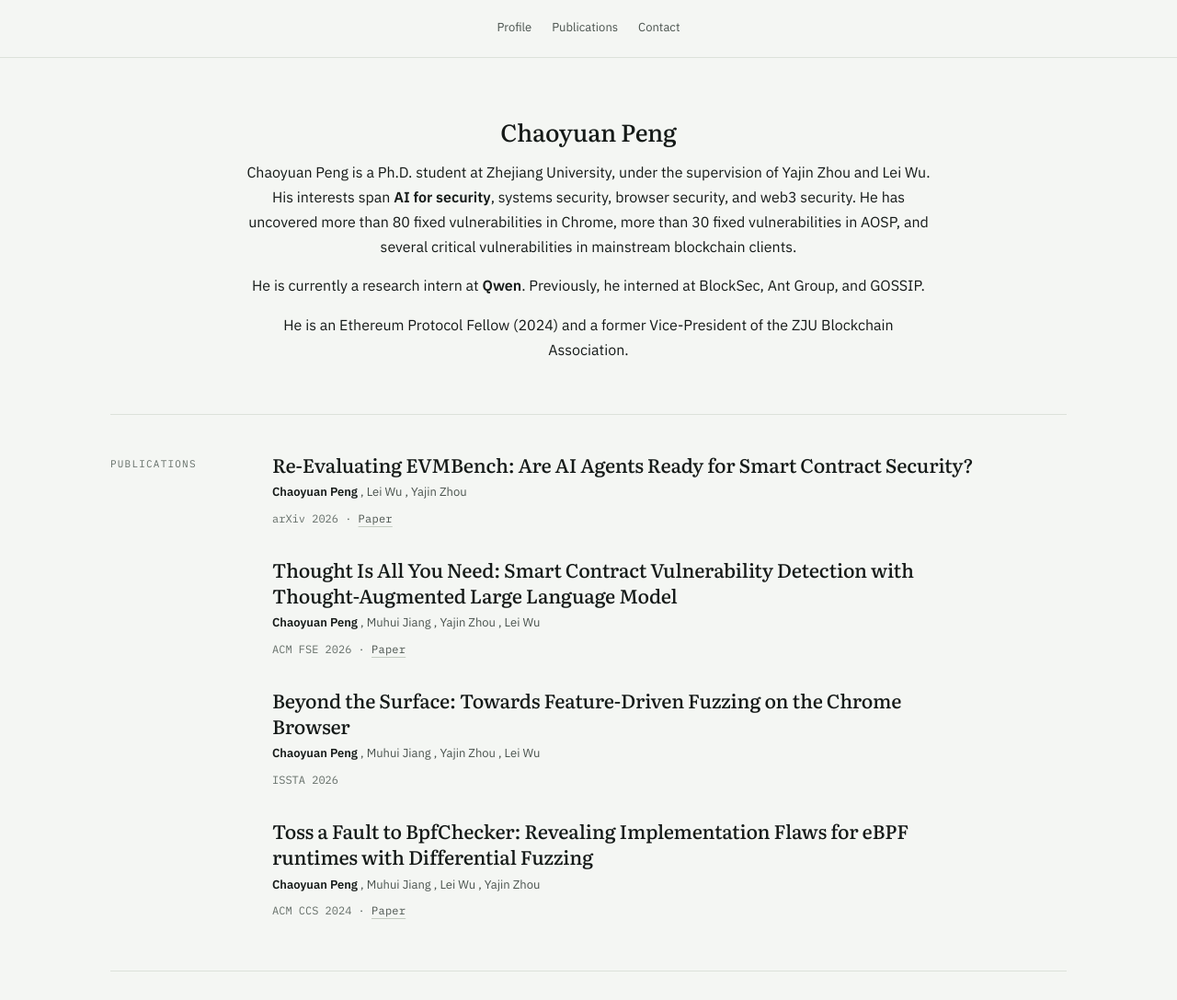
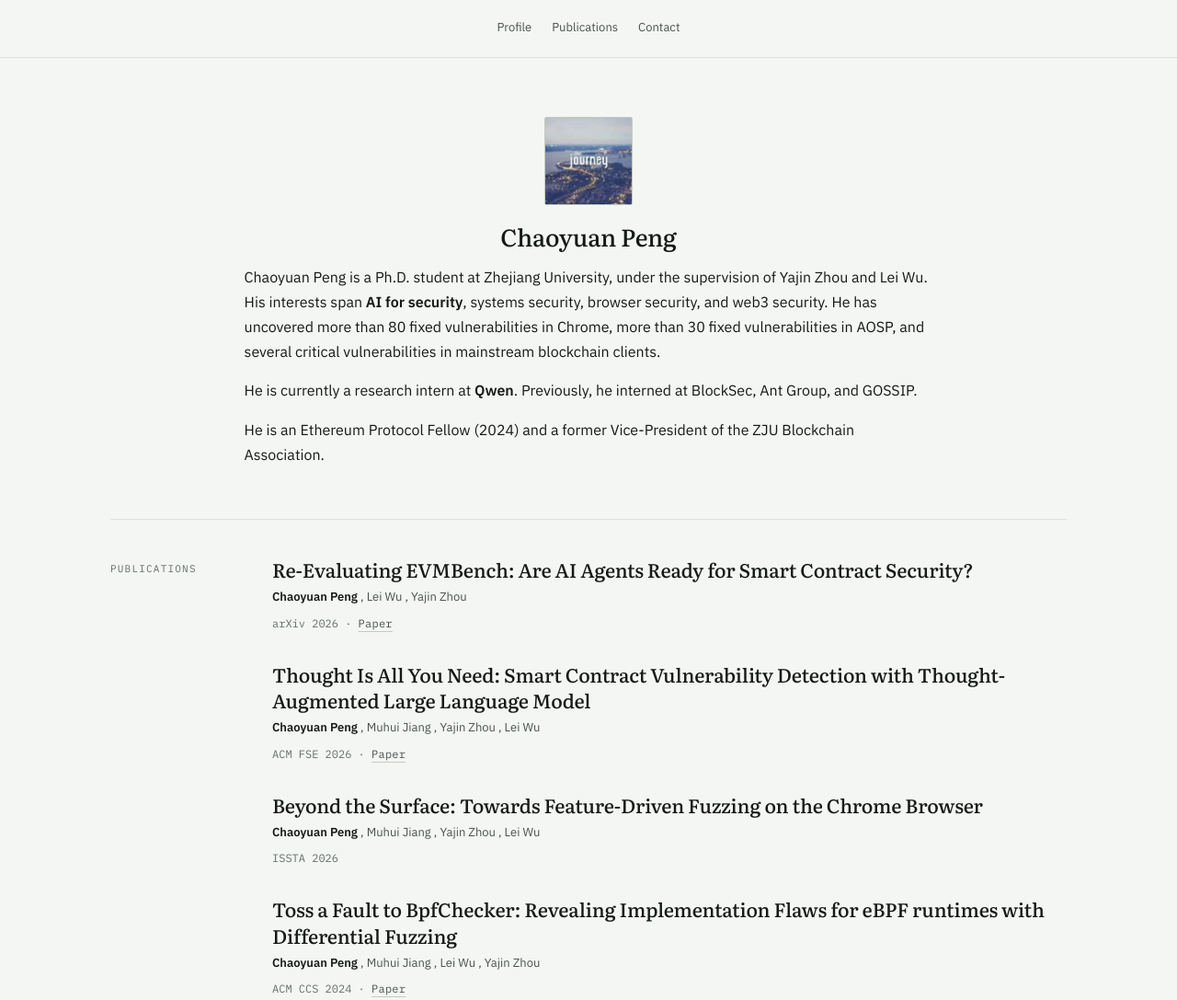
Before and after one commit to pcy190/pcy190, an Astro site: page / in a window 1280 px wide. Shown: the top 1087 px of the page at 92% size. Built offline with nearby package versions, Linux system fonts and the light colour scheme; Astro itself is replaced by a stand-in of ours.

Commit message:
Add SEO metadata, restore the hero avatar, refine layout
SEO:
- robots.txt and sitemap.xml.
- JSON-LD Person schema: name, affiliation (Zhejiang University),
  jobTitle, knowsAbout, and sameAs pointing at Scholar and X, so search
  engines can connect the identity.
- Open Graph image, site name and locale, plus a Twitter summary card, so
  the link shows a preview when shared. og:image is the profile photo.

Layout:
- The X profile photo returns as a centered hero image above the name.
- Publication titles use the full content column instead of the 62ch
  measure, so a title like the ISSTA one no longer wraps early.
- Bio boxes stay centered on the page but their text is left aligned,
  which reads better than centered prose.

The og:image is the 100x100 avatar; a dedicated 1200x630 card would look
better in social embeds and can be added later.

```diff
--- /dev/null
+++ b/public/robots.txt
@@ -0,0 +1,4 @@
+User-agent: *
+Allow: /
+
+Sitemap: https://ret2happy.com/sitemap.xml
--- a/src/layouts/Base.astro
+++ b/src/layouts/Base.astro
@@ -2,7 +2,7 @@
 import '@/styles/global.css';
 import Analytics from '@vercel/analytics/astro';
 import Masthead from '@/components/Masthead.astro';
-import { avatar } from '@/data/profile';
+import { avatar, links } from '@/data/profile';
 
 interface Props {
   title?: string;
@@ -15,6 +15,28 @@ const defaultDescription =
 const { title, description = defaultDescription } = Astro.props;
 const pageTitle = title ? `${title} | Chaoyuan Peng` : 'Chaoyuan Peng · security research';
 const canonical = new URL(Astro.url.pathname, Astro.site);
+const ogImage = new URL(avatar, Astro.site);
+const siteUrl = new URL('/', Astro.site);
+
+const person = {
+  '@context': 'https://schema.org',
+  '@type': 'Person',
+  name: 'Chaoyuan Peng',
+  alternateName: 'ret2happy',
+  url: siteUrl.href,
+  image: ogImage.href,
+  jobTitle: 'Ph.D. Student',
+  affiliation: { '@type': 'CollegeOrUniversity', name: 'Zhejiang University' },
+  knowsAbout: [
+    'AI for security',
+    'Systems security',
+    'Browser security',
+    'Web3 security',
+    'Fuzzing',
+    'Vulnerability research',
+  ],
+  sameAs: [links.scholar, links.x],
+};
 ---
 
 <!doctype html>
@@ -24,15 +46,30 @@ const canonical = new URL(Astro.url.pathname, Astro.site);
     <meta name="viewport" content="width=device-width, initial-scale=1" />
     <title>{pageTitle}</title>
     <meta name="description" content={description} />
+    <meta name="author" content="Chaoyuan Peng" />
     <link rel="canonical" href={canonical} />
     <link rel="preload" href="/fonts/literata-latin.woff2" as="font" type="font/woff2" crossorigin />
     <link rel="preload" href="/fonts/plex-sans-400.woff2" as="font" type="font/woff2" crossorigin />
     <link rel="icon" href={avatar} />
     <link rel="apple-touch-icon" href={avatar} />
+
     <meta property="og:title" content={pageTitle} />
     <meta property="og:description" content={description} />
     <meta property="og:type" content="website" />
     <meta property="og:url" content={canonical} />
+    <meta property="og:site_name" content="Chaoyuan Peng" />
+    <meta property="og:locale" content="en_US" />
+    <meta property="og:image" content={ogImage} />
+    <meta property="og:image:alt" content="Chaoyuan Peng" />
+
+    <meta name="twitter:card" content="summary" />
+    <meta name="twitter:site" content="@ret2happy" />
+    <meta name="twitter:creator" content="@ret2happy" />
+    <meta name="twitter:title" content={pageTitle} />
+    <meta name="twitter:description" content={description} />
+    <meta name="twitter:image" content={ogImage} />
+
+    <script type="application/ld+json" is:inline set:html={JSON.stringify(person)} />
   </head>
   <body>
     <Masthead />
--- a/src/pages/index.astro
+++ b/src/pages/index.astro
@@ -1,11 +1,12 @@
 ---
 import Base from '@/layouts/Base.astro';
-import { awards, links, me, publications } from '@/data/profile';
+import { avatar, awards, links, me, publications } from '@/data/profile';
 ---
 
 <Base>
   <div class="doc page-foot">
     <section id="profile" class="section-lead">
+      <img src={avatar} alt="Chaoyuan Peng" width="96" height="96" class="portrait" />
       <h1 class="profile-name">Chaoyuan Peng</h1>
 
       <p class="bio">
@@ -35,7 +36,7 @@ import { awards, links, me, publications } from '@/data/profile';
           {
             publications.map((pub) => (
               <li>
-                <h2 class="entry-title measure">{pub.title}</h2>
+                <h2 class="entry-title">{pub.title}</h2>
                 <p class="entry-authors measure">
                   {pub.authors.map((author, i) => (
                     <Fragment>
--- a/src/styles/global.css
+++ b/src/styles/global.css
@@ -224,6 +224,17 @@ main {
   margin-inline: auto;
 }
 
+.portrait {
+  display: block;
+  width: 96px;
+  height: 96px;
+  margin: 0 auto 18px;
+  object-fit: cover;
+  border: 1px solid var(--rule-strong);
+  border-radius: 2px;
+  background: var(--paper-raised);
+}
+
 .profile-name {
   font-family: var(--serif);
   font-size: 26px;
@@ -238,6 +249,7 @@ main {
   line-height: 1.68;
   margin-top: 16px;
   max-width: 78ch;
+  text-align: left;
 }
 
 .bio strong {
```
Also changed, not shown: public/sitemap.xml (added, +8 -0 lines).
